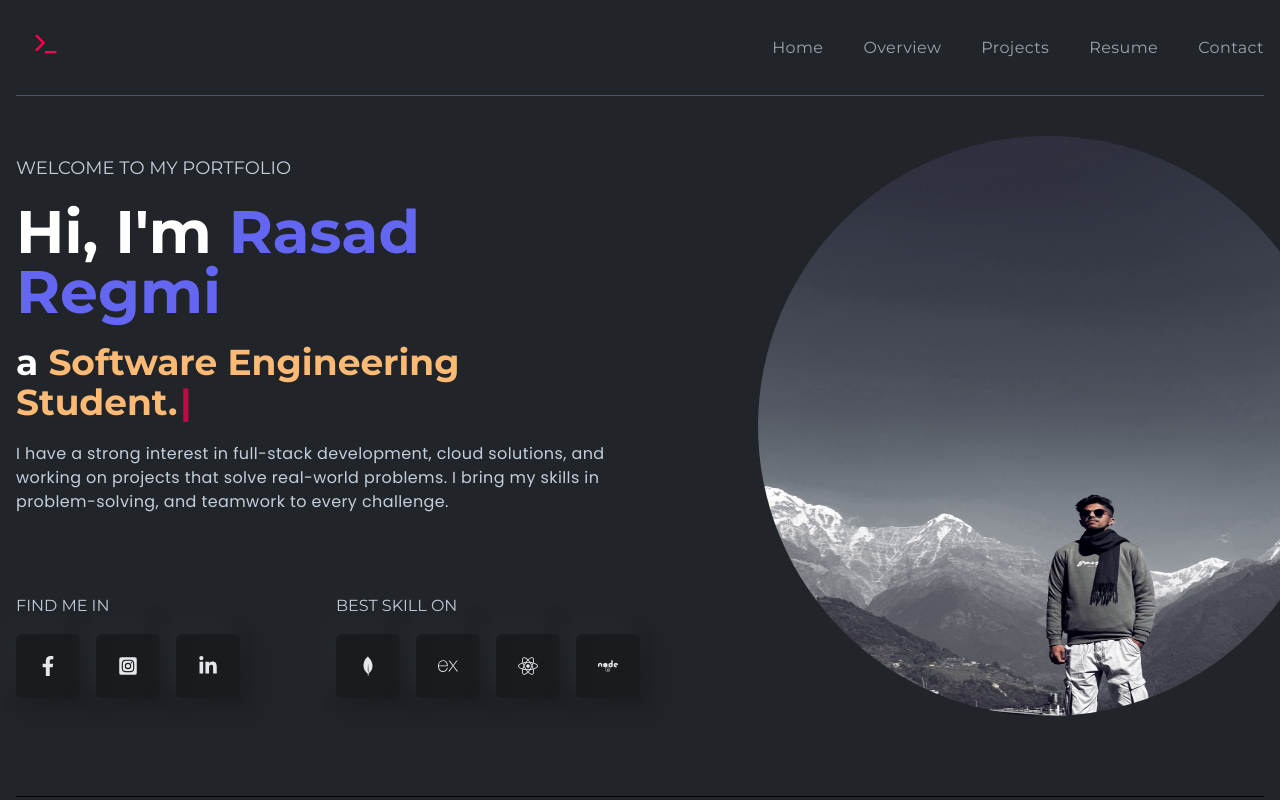
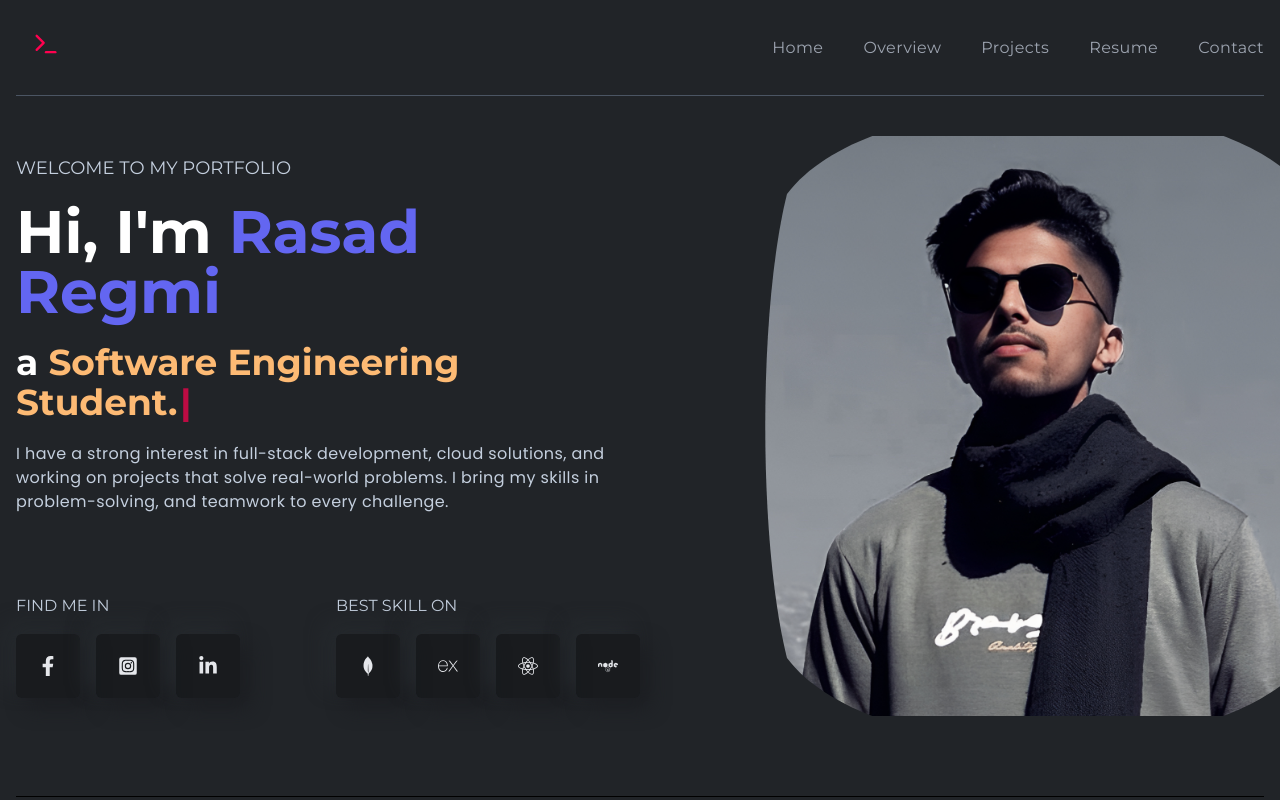
Before and after one commit to rasadregmi/portfolio-client, a React (Create React App) app: page / in a window 1280 px wide. Shown: the top 800 px of the page. Built offline with nearby package versions, Linux system fonts and the light colour scheme.

Commit message:
Banner Image updated

```diff
--- a/src/assets/index.js
+++ b/src/assets/index.js
@@ -1,5 +1,5 @@
 import logo from "./images/bannerImg.png";
-import bannerImg from "./images/Rasad.jpg";
+import bannerImg from "./images/Rasad2.jpg";
 import projectOne from "./images/projects/projectOne.png";
 import projectTwo from "./images/projects/projectTwo.png";
 import projectThree from "./images/projects/projectThree.png";
--- a/src/components/banner/RightBanner.js
+++ b/src/components/banner/RightBanner.js
@@ -4,13 +4,24 @@ import { bannerImg } from "../../assets/index";
 const RightBanner = () => {
   return (
     <div className="w-full lgl:w-1/2 flex justify-center lgl:justify-end items-center relative">
+      <svg width="0" height="0">
+        <clipPath id="customShape" clipPathUnits="objectBoundingBox">
+          <path d="M0.05,0.1 C0.2,-0.1, 0.8,-0.1, 0.95,0.1 C1,0.3, 1,0.7, 0.95,0.9 C0.8,1.1, 0.2,1.1, 0.05,0.9 C0,0.7, 0,0.3, 0.05,0.1 Z" />
+        </clipPath>
+      </svg>
+
       <img
-        className="w-[300px] h-[300px] lgl:w-[580px] lgl:h-[580px] z-10 rounded-full mx-auto lgl:translate-x-24 "
+        className="w-[300px] h-[300px] lgl:w-[580px] lgl:h-[580px] z-10 mx-auto lgl:translate-x-24 object-cover"
         src={bannerImg}
         alt="bannerImg"
+        style={{
+          clipPath: "url(#customShape)",
+          objectPosition: "top",
+        }}
       />
     </div>
   );
+
 };
 
 export default RightBanner;
```
Also changed, not shown: src/assets/images/Rasad.jpg (deleted), src/assets/images/Rasad2.jpg (added), src/index.css (line endings or trailing spaces).
